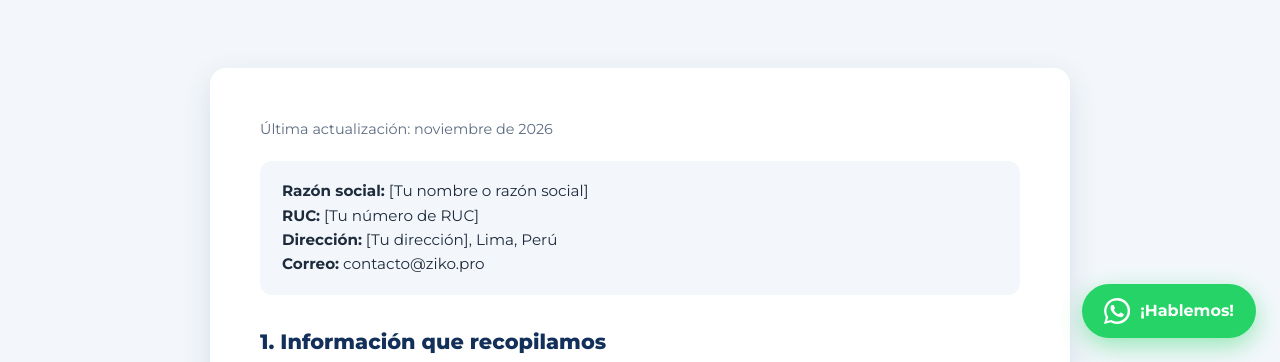
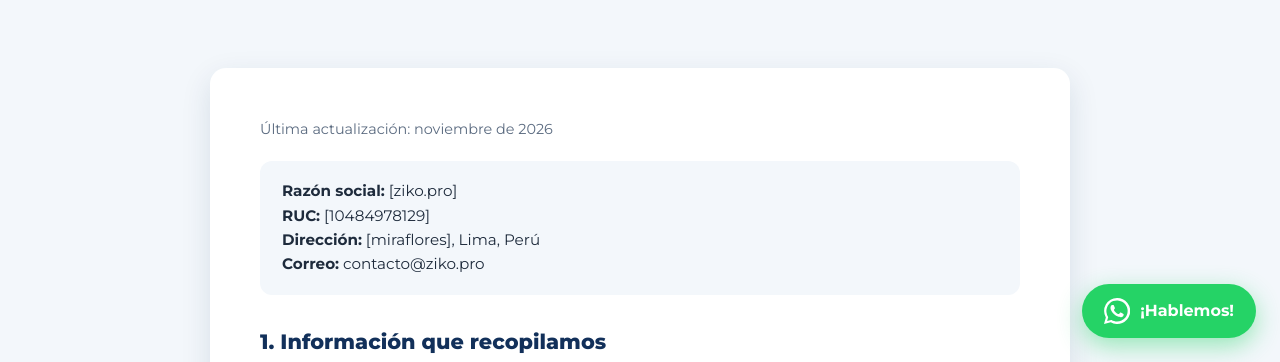
Before and after one commit to zikopro820/ziko, a plain HTML site: page privacidad.html in a window 1280 px wide. Shown: the part 438-800 px from the top of the page. Drawn offline with Linux system fonts and the light colour scheme.

Commit message:
Update company information in privacidad.html

```diff
--- a/privacidad.html
+++ b/privacidad.html
@@ -63,9 +63,9 @@
         <p class="updated" data-ed="privacidad.t3">Última actualización: noviembre de 2026</p>
         <div class="company-box">
           <!-- ⚠️ COMPLETA CON TUS DATOS REALES -->
-          <strong data-ed="privacidad.t4">Razón social:</strong> [Tu nombre o razón social]<br>
-          <strong data-ed="privacidad.t5">RUC:</strong> [Tu número de RUC]<br>
-          <strong data-ed="privacidad.t6">Dirección:</strong> [Tu dirección], Lima, Perú<br>
+          <strong data-ed="privacidad.t4">Razón social:</strong> [ziko.pro]<br>
+          <strong data-ed="privacidad.t5">RUC:</strong> [10484978129]<br>
+          <strong data-ed="privacidad.t6">Dirección:</strong> [miraflores], Lima, Perú<br>
           <strong data-ed="privacidad.t7">Correo:</strong> contacto@ziko.pro
         </div>
         <h2 data-ed="privacidad.t8">1. Información que recopilamos</h2>
```
